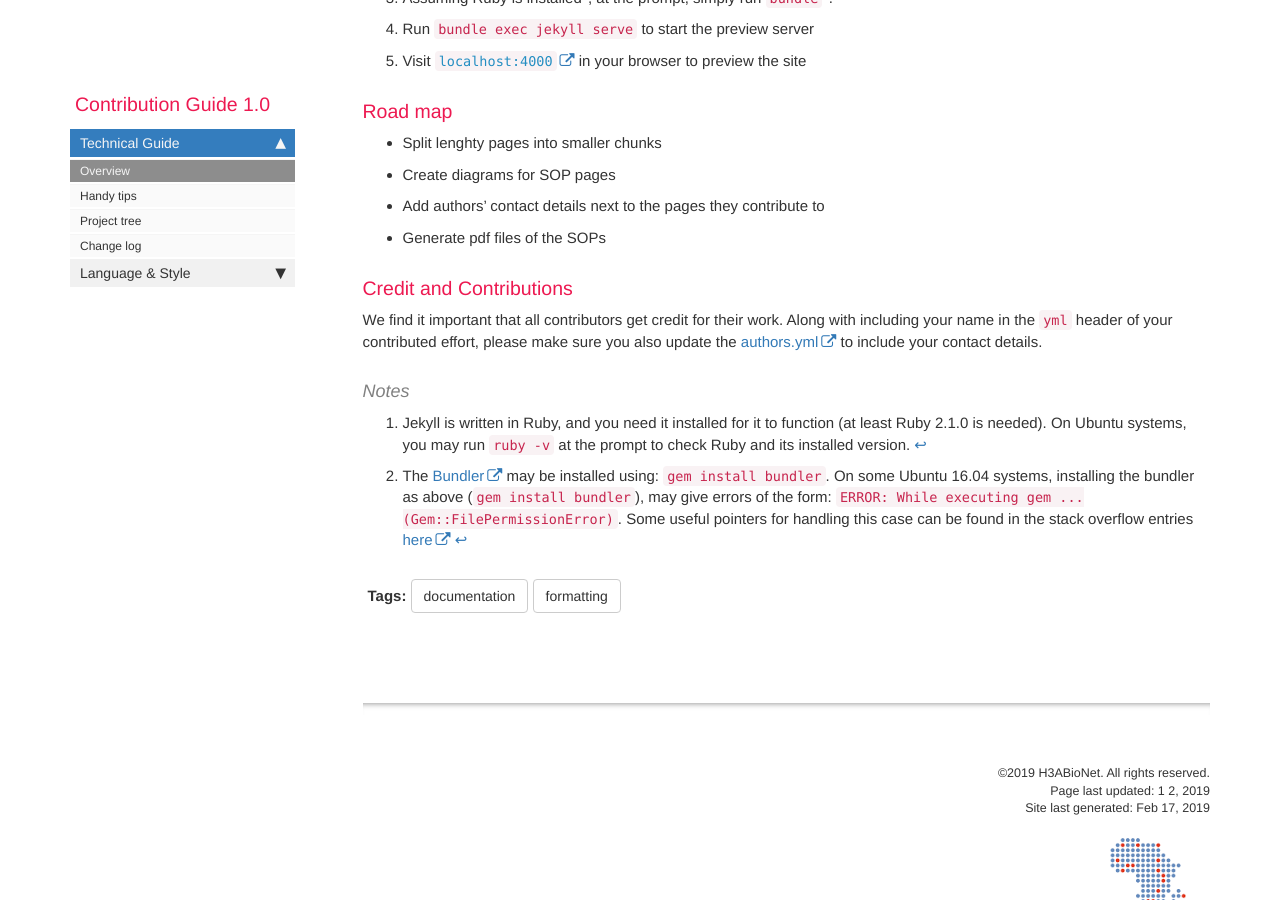
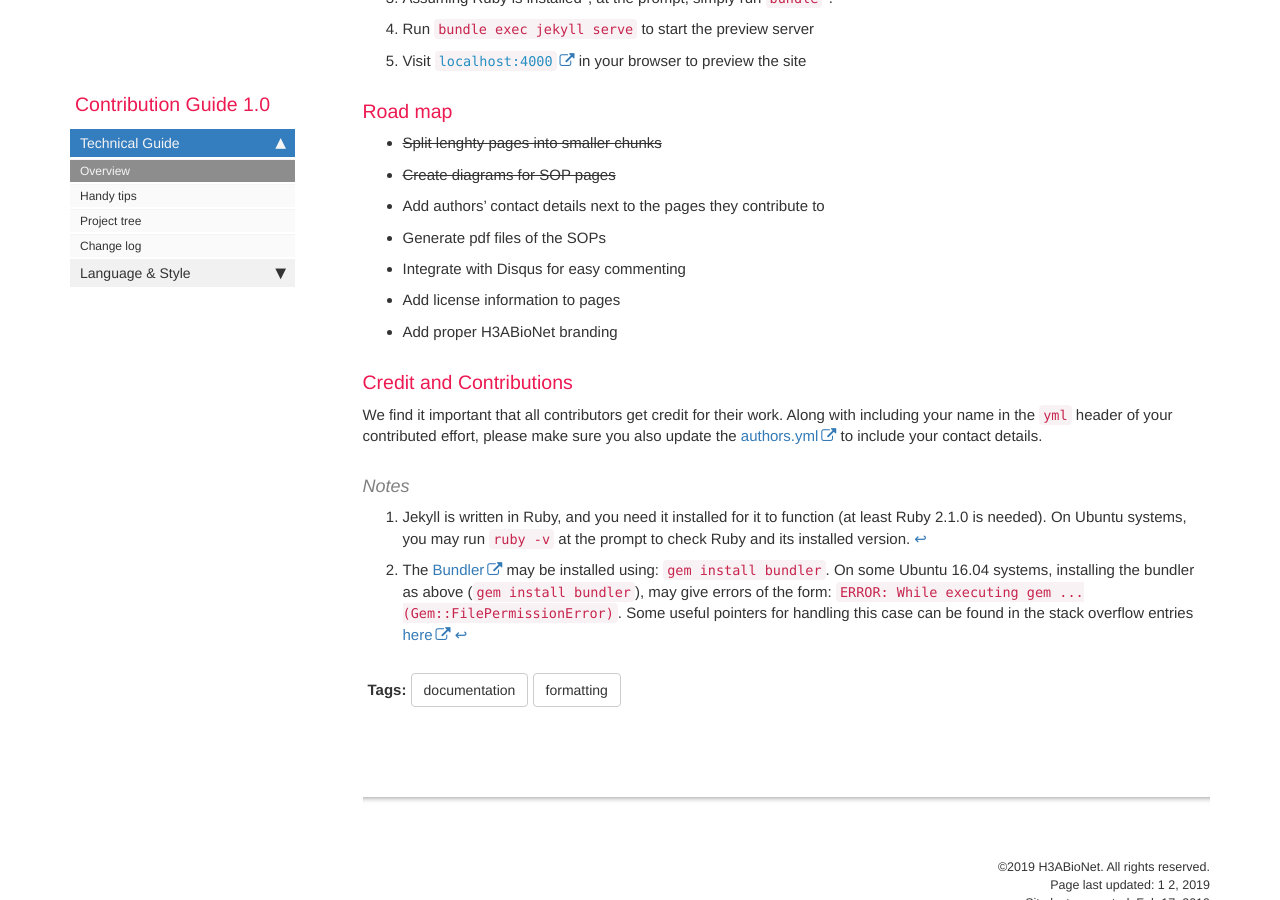
Before and after one commit to h3abionet/H3ABionet-SOPs, a Jekyll site: the page built from pages/contributing/cont_tech-guide-1.md, in a window 1280 px wide and 900 px high, scrolled down 767 px. Built offline with Jekyll 4.4.1, drawn with Linux system fonts in a browser that asks for light colours; nearby versions of some CDN libraries; comment, search, counter and statistics services are not loaded.

Commit message:
update the site road map

```diff
--- a/pages/contributing/cont_tech-guide-1.md
+++ b/pages/contributing/cont_tech-guide-1.md
@@ -31,10 +31,13 @@ Before proposing any changes, test your changes first by building a local copy i
 
 ### Road map {#road-map}
 
-- Split lenghty pages into smaller chunks
-- Create diagrams for SOP pages
+- ~~Split lenghty pages into smaller chunks~~
+- ~~Create diagrams for SOP pages~~
 - Add authors' contact details next to the pages they contribute to
 - Generate pdf files of the SOPs
+- Integrate with Disqus for easy commenting
+- Add license information to pages
+- Add proper H3ABioNet branding
 
 ### Credit and Contributions
 
```
